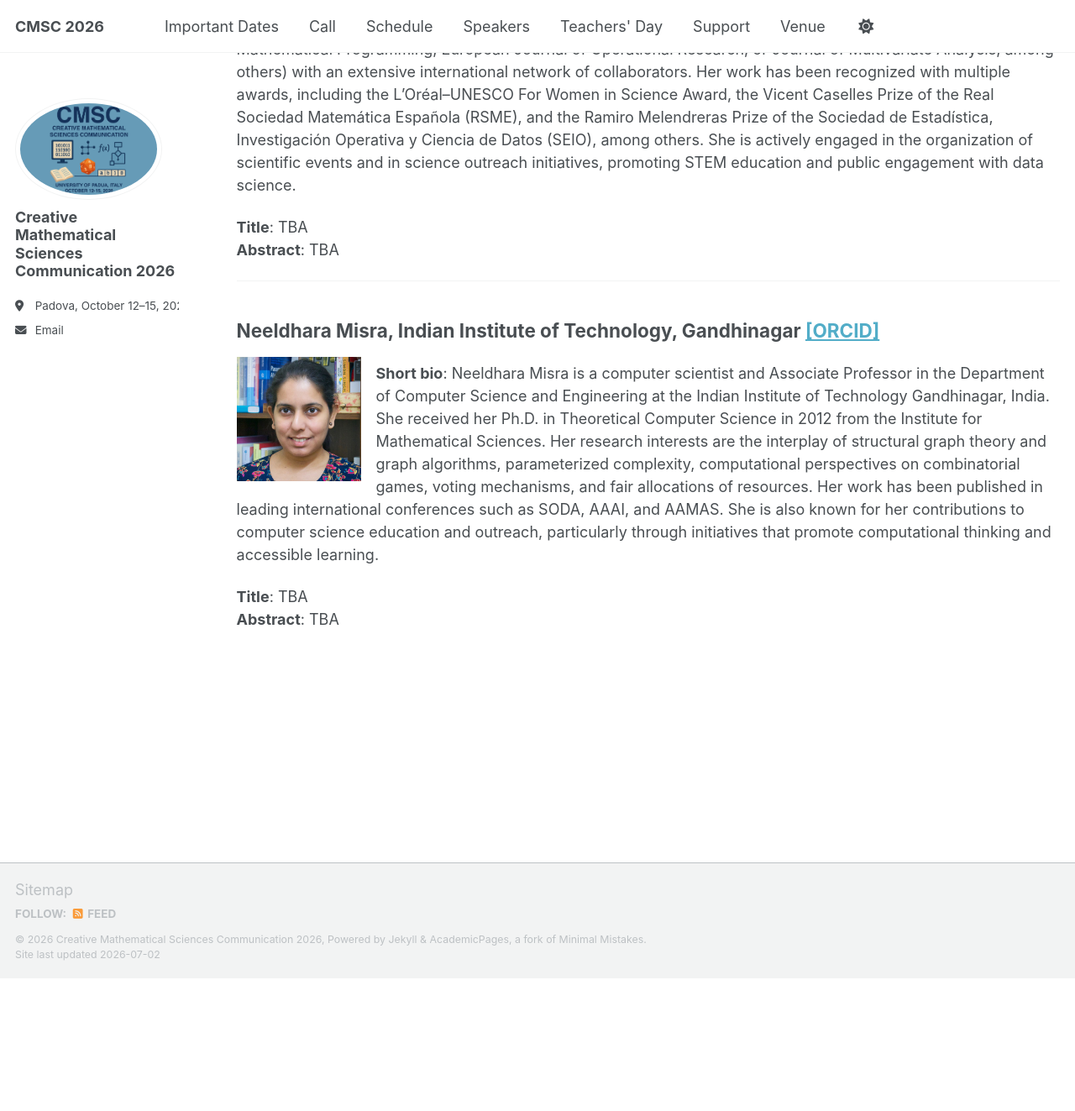
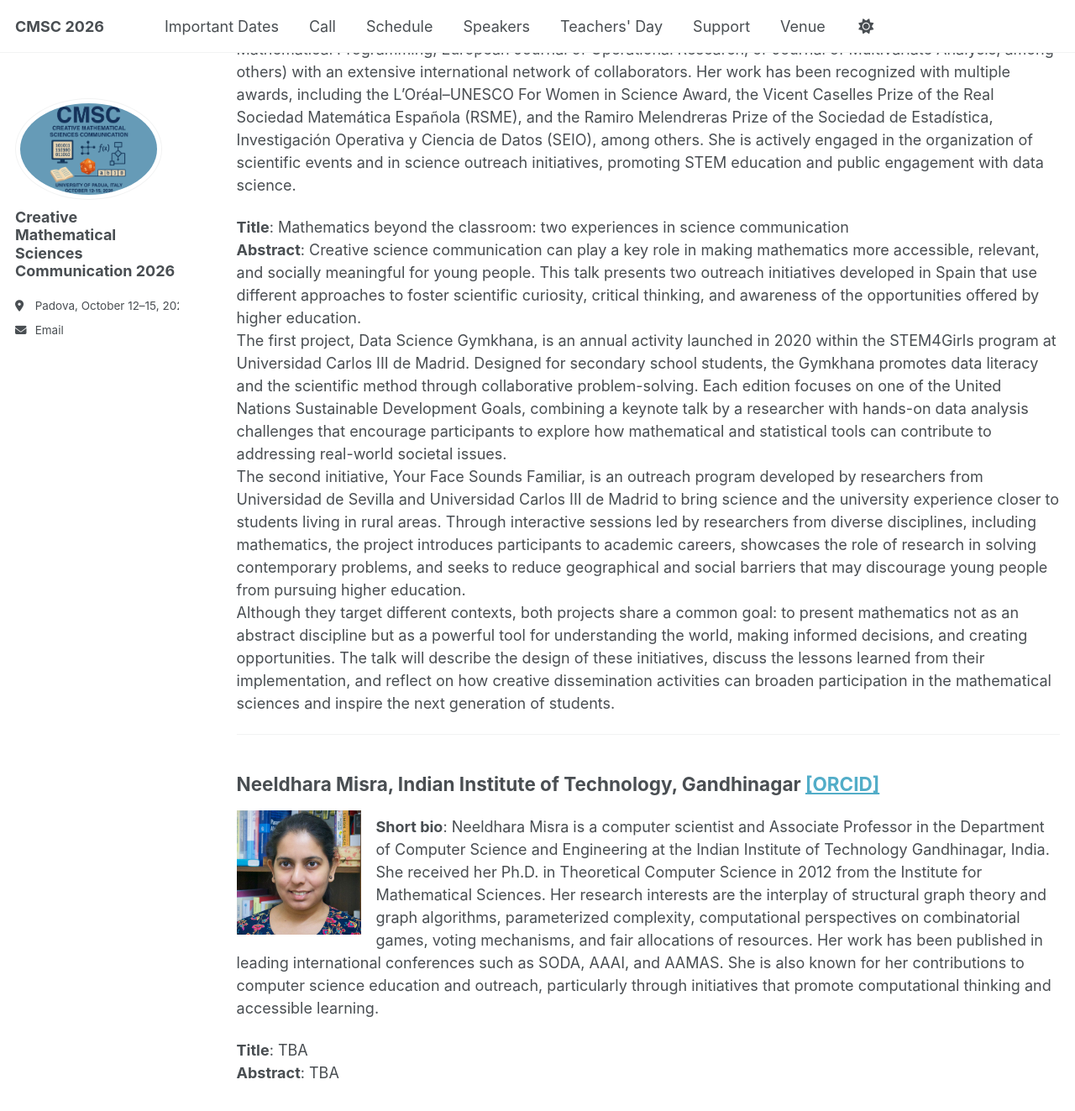
Before and after one commit to CMSC2026/cmsc2026.github.io, a Jekyll site: the page built from _pages/speakers.md, in a window 1280 px wide and 1400 px high, scrolled down 834 px. Shown: the top 1323 px of the window at 84% size. Built offline with Jekyll 4.4.1, drawn with Linux system fonts in a browser that asks for light colours; a script that is not in the unit is left out; before the commit the page ends 1999 px from its top, so only the background shows below that.

Commit message:
added Vanesa's abstract

```diff
--- a/_pages/speakers.md
+++ b/_pages/speakers.md
@@ -25,8 +25,11 @@ author_profile: true
 including the L’Oréal–UNESCO For Women in Science Award, the Vicent Caselles Prize of the Real Sociedad Matemática Española (RSME), and the Ramiro Melendreras Prize of the Sociedad de Estadística, Investigación Operativa y Ciencia de Datos (SEIO), among others.
 She is actively engaged in the organization of scientific events and in science outreach initiatives, promoting STEM education and public engagement with data science.
 
-**Title**: TBA <br/>
-**Abstract**: TBA
+**Title**: Mathematics beyond the classroom: two experiences in science communication <br/>
+**Abstract**: Creative science communication can play a key role in making mathematics more accessible, relevant, and socially meaningful for young people. This talk presents two outreach initiatives developed in Spain that use different approaches to foster scientific curiosity, critical thinking, and awareness of the opportunities offered by higher education.<br/>
+The first project, Data Science Gymkhana, is an annual activity launched in 2020 within the STEM4Girls program at Universidad Carlos III de Madrid. Designed for secondary school students, the Gymkhana promotes data literacy and the scientific method through collaborative problem-solving. Each edition focuses on one of the United Nations Sustainable Development Goals, combining a keynote talk by a researcher with hands-on data analysis challenges that encourage participants to explore how mathematical and statistical tools can contribute to addressing real-world societal issues.<br/>
+The second initiative, Your Face Sounds Familiar, is an outreach program developed by researchers from Universidad de Sevilla and Universidad Carlos III de Madrid to bring science and the university experience closer to students living in rural areas. Through interactive sessions led by researchers from diverse disciplines, including mathematics, the project introduces participants to academic careers, showcases the role of research in solving contemporary problems, and seeks to reduce geographical and social barriers that may discourage young people from pursuing higher education.<br/>
+Although they target different contexts, both projects share a common goal: to present mathematics not as an abstract discipline but as a powerful tool for understanding the world, making informed decisions, and creating opportunities. The talk will describe the design of these initiatives, discuss the lessons learned from their implementation, and reflect on how creative dissemination activities can broaden participation in the mathematical sciences and inspire the next generation of students.
 
 
 ---
```
